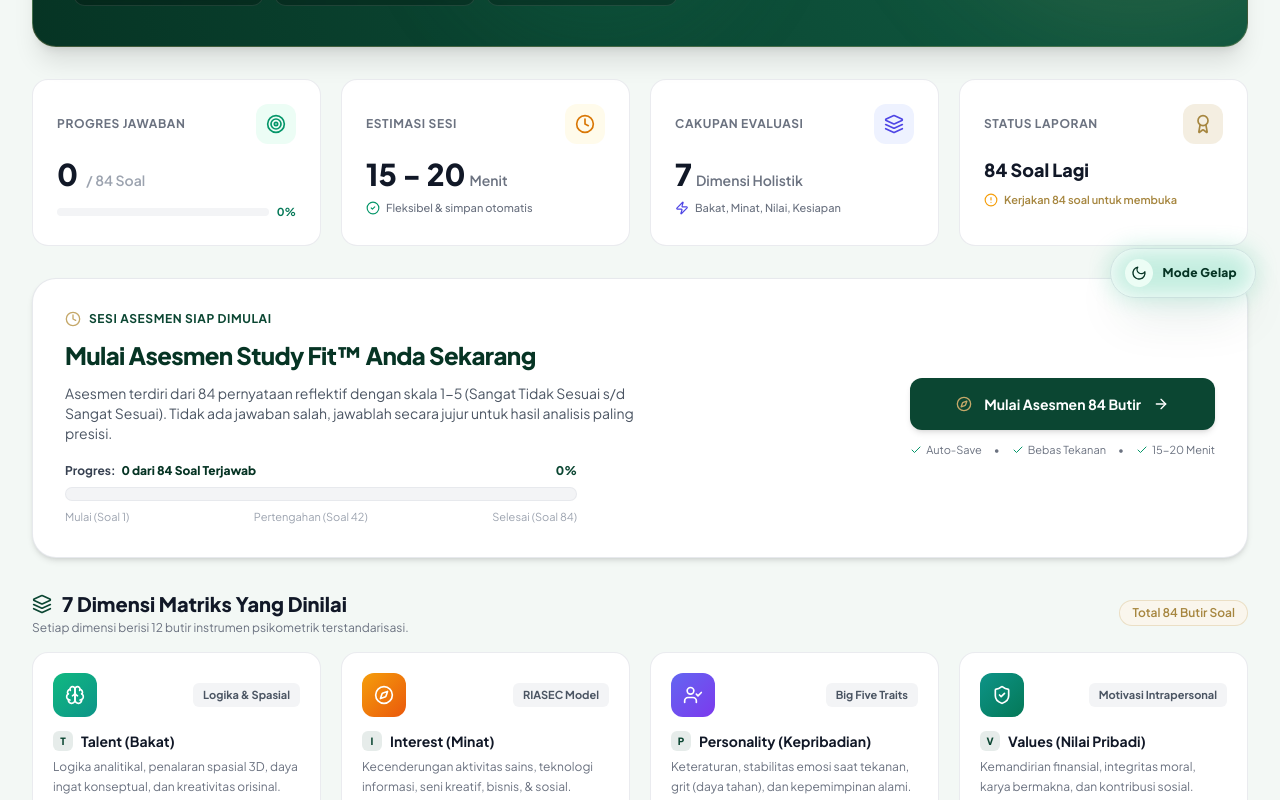
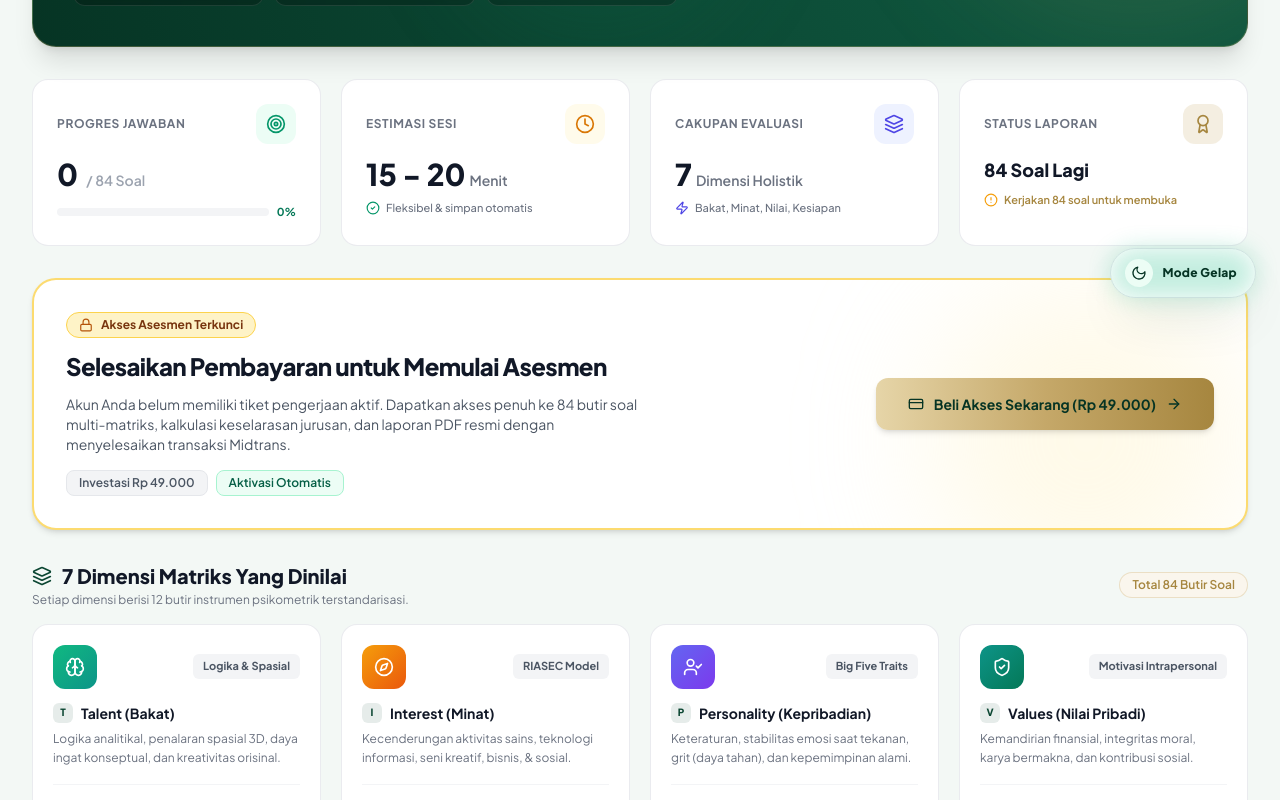
Before and after one commit to adjiepradana/ggc-assesment-system, a Next.js app: page /student/dashboard in a window 1280 px wide. Shown: the part 478-1278 px from the top of the page. Built offline with nearby package versions, Linux system fonts and the light colour scheme; no server answers.

Commit message:
feat: enforce strict paywall gatekeeper so only paid users can access assessment

```diff
--- a/src/app/api/assessment/start/route.ts
+++ b/src/app/api/assessment/start/route.ts
@@ -3,6 +3,7 @@
 import { authOptions } from "@/lib/auth";
 import { prisma } from "@/lib/prisma";
 import { all84QuestionsData, defaultLikertOptions, shuffleArrayWithSeed } from "@/lib/questions-data";
+import { checkUserPaidAccess } from "@/lib/access-check";
 
 export const dynamic = "force-dynamic";
 
@@ -18,6 +19,25 @@
     }
 
     const userId = session.user.id;
+
+    // PAYWALL ACCESS GATEKEEPER:
+    // Only users who have paid (or admin/demo) are permitted to take the assessment
+    const hasPaidAccess = await checkUserPaidAccess(
+      userId,
+      session.user.email,
+      session.user.role
+    );
+
+    if (!hasPaidAccess) {
+      return NextResponse.json(
+        {
+          error: "PAYMENT_REQUIRED",
+          payment_required: true,
+          message: "Akses asesmen terkunci. Silakan selesaikan pembayaran resmi via Midtrans untuk membuka 84 butir soal.",
+        },
+        { status: 402 }
+      );
+    }
 
     // 1. Find or create an active assessment session
     let assessmentSession = null;
--- a/src/app/student/assessment/page.tsx
+++ b/src/app/student/assessment/page.tsx
@@ -37,7 +37,10 @@
   LayoutList,
   Maximize2,
   Trophy,
+  Lock,
+  CreditCard,
 } from "lucide-react";
+import MidtransCheckoutModal from "@/components/MidtransCheckoutModal";
 
 interface QuestionItem {
   id: string;
@@ -220,6 +223,8 @@
   const [isSubmitting, setIsSubmitting] = useState(false);
   const [isCompletedSuccess, setIsCompletedSuccess] = useState(false);
   const [isDimensionsOpen, setIsDimensionsOpen] = useState(false);
+  const [isPaymentRequired, setIsPaymentRequired] = useState(false);
+  const [isCheckoutModalOpen, setIsCheckoutModalOpen] = useState(false);
 
   // Celebrated section tracking to prevent repeat celebration popups
   const [celebratedSections, setCelebratedSections] = useState<number[]>([]);
@@ -255,7 +260,11 @@
         const data = await res.json();
 
         if (!res.ok) {
-          throw new Error(data.error || "Gagal memuat instrumen asesmen.");
+          if (res.status === 402 || data.payment_required || data.error === "PAYMENT_REQUIRED") {
+            setIsPaymentRequired(true);
+            return;
+          }
+          throw new Error(data.message || data.error || "Gagal memuat instrumen asesmen.");
         }
 
         const qList: QuestionItem[] = data.questions || [];
@@ -651,6 +660,69 @@
             Mengalibrasi 84 instrumen multi-matriks Study Fit™ terstandarisasi untuk Anda.
           </p>
         </div>
+      </div>
+    );
+  }
+
+  // Paywall Required Screen (Only Paid Students Permitted)
+  if (isPaymentRequired) {
+    return (
+      <div className="max-w-xl mx-auto my-12 p-8 sm:p-12 rounded-[2.5rem] bg-white dark:bg-[#07261B] border border-ggc-gold/40 shadow-2xl text-center relative overflow-hidden">
+        <div className="absolute top-0 right-0 w-80 h-80 bg-ggc-gold/15 rounded-full blur-3xl pointer-events-none" />
+        <div className="w-20 h-20 rounded-3xl bg-amber-100 text-amber-800 flex items-center justify-center mx-auto mb-6 shadow-md border border-amber-300">
+          <Lock className="w-10 h-10 text-amber-800" />
+        </div>
+
+        <span className="inline-flex items-center gap-1.5 px-3.5 py-1 rounded-full bg-ggc-gold/15 text-ggc-gold-dark text-xs font-bold uppercase tracking-wider mb-3 border border-ggc-gold/30">
+          <Sparkles className="w-3.5 h-3.5" /> Akses Asesmen Terkunci
+        </span>
+
+        <h2 className="text-2xl sm:text-3xl font-black text-ggc-dark dark:text-white tracking-tight">
+          Selesaikan Pembayaran untuk Memulai
+        </h2>
+
+        <p className="mt-3 text-xs sm:text-sm text-gray-600 dark:text-gray-300 max-w-md mx-auto leading-relaxed">
+          Instrumen Study Fit Assessment™ 84 butir hanya dapat diakses setelah pembayaran resmi terverifikasi oleh sistem Midtrans. Dapatkan rekomendasi rumpun jurusan dan pemetaan potensi diri Anda.
+        </p>
+
+        <div className="my-6 p-5 rounded-2xl bg-ggc-tint/60 dark:bg-[#031810] border border-ggc-subtle dark:border-[#11402E] text-left space-y-2 text-xs">
+          <div className="flex items-center gap-2 text-gray-700 dark:text-gray-300">
+            <CheckCircle2 className="w-4 h-4 text-ggc-gold shrink-0" />
+            <span>84 Pertanyaan Multi-Matriks (Bakat, Minat, Kepribadian, Nilai)</span>
+          </div>
+          <div className="flex items-center gap-2 text-gray-700 dark:text-gray-300">
+            <CheckCircle2 className="w-4 h-4 text-ggc-gold shrink-0" />
+            <span>Rekomendasi Top 5 Jurusan PTN & PTS Terbaik di Indonesia</span>
+          </div>
+          <div className="flex items-center gap-2 text-gray-700 dark:text-gray-300">
+            <CheckCircle2 className="w-4 h-4 text-ggc-gold shrink-0" />
+            <span>Laporan Hasil Eksekutif & Sertifikat Digital Terverifikasi</span>
+          </div>
+        </div>
+
+        <div className="flex flex-col sm:flex-row items-center justify-center gap-3">
+          <button
+            type="button"
+            onClick={() => setIsCheckoutModalOpen(true)}
+            className="w-full sm:w-auto inline-flex items-center justify-center gap-2 px-8 py-3.5 rounded-xl font-bold text-ggc-dark bg-gradient-to-r from-[#E6D5A8] via-ggc-gold to-ggc-gold-dark hover:shadow-lg transition-all text-xs shadow-md cursor-pointer"
+          >
+            <CreditCard className="w-4 h-4 text-ggc-dark" />
+            <span>Bayar via Midtrans (Rp 49.000)</span>
+            <ArrowRight className="w-4 h-4 text-ggc-dark" />
+          </button>
+          <Link
+            href="/student/dashboard"
+            className="w-full sm:w-auto inline-flex items-center justify-center gap-2 px-6 py-3.5 rounded-xl font-bold text-gray-700 dark:text-gray-300 bg-white dark:bg-[#082E20] border border-gray-300 dark:border-[#11402E] hover:bg-gray-50 transition-all text-xs shadow-sm"
+          >
+            <span>Kembali ke Dashboard</span>
+          </Link>
+        </div>
+
+        <MidtransCheckoutModal
+          isOpen={isCheckoutModalOpen}
+          onClose={() => setIsCheckoutModalOpen(false)}
+          price={49000}
+        />
       </div>
     );
   }
--- a/src/app/student/dashboard/page.tsx
+++ b/src/app/student/dashboard/page.tsx
@@ -34,7 +34,10 @@
   Check,
   AlertCircle,
   Printer,
+  Lock,
+  CreditCard,
 } from "lucide-react";
+import { checkUserPaidAccess } from "@/lib/access-check";
 
 export default async function StudentDashboardPage() {
   const session = await getServerSession(authOptions);
@@ -52,9 +55,16 @@
     C: 0,
     R: 0,
   };
+  let hasPaidAccess = false;
 
   if (session?.user?.id) {
     try {
+      hasPaidAccess = await checkUserPaidAccess(
+        session.user.id,
+        session.user.email,
+        session.user.role
+      );
+
       const user = await prisma.user.findUnique({
         where: { id: session.user.id },
         include: {
@@ -496,9 +506,51 @@
           </div>
         </div>
       ) : (
-        /* VARIANT B: SEDANG / BELUM MENGERJAKAN */
-        <div className="p-6 sm:p-8 rounded-3xl bg-white border border-gray-200/90 shadow-md relative overflow-hidden">
-          <div className="flex flex-col lg:flex-row lg:items-center justify-between gap-6">
+        /* VARIANT B: BELUM MEMBAYAR (PAYWALL) */
+        !hasPaidAccess ? (
+          <div className="p-6 sm:p-8 rounded-3xl bg-white border-2 border-amber-300/80 shadow-md relative overflow-hidden">
+            <div className="absolute top-0 right-0 w-80 h-80 bg-amber-100/40 rounded-full blur-3xl pointer-events-none" />
+            <div className="flex flex-col lg:flex-row lg:items-center justify-between gap-6 relative z-10">
+              <div className="space-y-3 max-w-xl">
+                <div className="inline-flex items-center gap-2 px-3 py-1 rounded-full bg-amber-100 text-amber-900 text-xs font-bold border border-amber-300">
+                  <Lock className="w-3.5 h-3.5 text-amber-700" />
+                  <span>Akses Asesmen Terkunci</span>
+                </div>
+
+                <h2 className="text-xl sm:text-2xl font-black text-gray-900 tracking-tight">
+                  Selesaikan Pembayaran untuk Memulai Asesmen
+                </h2>
+
+                <p className="text-xs sm:text-sm text-gray-600 leading-relaxed">
+                  Akun Anda belum memiliki tiket pengerjaan aktif. Dapatkan akses penuh ke 84 butir soal multi-matriks, kalkulasi keselarasan jurusan, dan laporan PDF resmi dengan menyelesaikan transaksi Midtrans.
+                </p>
+
+                <div className="pt-1 flex flex-wrap gap-2 text-xs font-semibold text-gray-600">
+                  <span className="px-3 py-1 rounded-lg bg-gray-100 border border-gray-200">
+                    Investasi Rp 49.000
+                  </span>
+                  <span className="px-3 py-1 rounded-lg bg-emerald-50 text-emerald-800 border border-emerald-200">
+                    Aktivasi Otomatis
+                  </span>
+                </div>
+              </div>
+
+              <div className="flex flex-col sm:flex-row lg:flex-col gap-3 shrink-0">
+                <Link
+                  href="/student/assessment"
+                  className="inline-flex items-center justify-center gap-2.5 px-8 py-4 rounded-xl font-bold text-ggc-dark bg-gradient-to-r from-[#E6D5A8] via-ggc-gold to-ggc-gold-dark hover:shadow-lg transition-all text-sm group shadow-md"
+                >
+                  <CreditCard className="w-4 h-4 text-ggc-dark" />
+                  <span>Beli Akses Sekarang (Rp 49.000)</span>
+                  <ArrowRight className="w-4 h-4 text-ggc-dark transition-transform duration-200 group-hover:translate-x-1" />
+                </Link>
+              </div>
+            </div>
+          </div>
+        ) : (
+          /* VARIANT C: SUDAH MEMBAYAR - SEDANG / BELUM MENGERJAKAN */
+          <div className="p-6 sm:p-8 rounded-3xl bg-white border border-gray-200/90 shadow-md relative overflow-hidden">
+            <div className="flex flex-col lg:flex-row lg:items-center justify-between gap-6">
             <div className="space-y-3 max-w-xl">
               <div className="flex items-center gap-2 text-xs font-bold uppercase tracking-wider text-ggc">
                 <Clock className="w-4 h-4 text-ggc-gold" />
@@ -574,7 +626,7 @@
             </div>
           </div>
         </div>
-      )}
+      ) )}
 
       {/* ================= 5. 7 DIMENSI HOLISTIK GRID ================= */}
       <div className="space-y-4">
--- /dev/null
+++ b/src/lib/access-check.ts
@@ -0,0 +1,72 @@
+import { prisma } from "@/lib/prisma";
+
+/**
+ * Checks whether a user has authorized paid access to take the GGC Study Fit Assessment™.
+ *
+ * Requirements for active access:
+ * 1. Admin role always has access.
+ * 2. User has at least one Order with status "SUCCESS".
+ * 3. User has redeemed a legacy AccessCode (backwards-compatibility).
+ * 4. Default seed student account ("student@ggc.id") has development access.
+ */
+export async function checkUserPaidAccess(
+  userId: string,
+  userEmail?: string | null,
+  userRole?: string | null
+): Promise<boolean> {
+  // 1. Administrators have unrestricted access
+  if (userRole === "ADMIN") {
+    return true;
+  }
+
+  // 2. Demo test user bypass for development / evaluation
+  if (userEmail === "student@ggc.id") {
+    return true;
+  }
+
+  try {
+    const normalizedEmail = userEmail?.toLowerCase().trim();
+
+    // 3. Check for a successful paid order
+    const paidOrder = await prisma.order.findFirst({
+      where: {
+        status: "SUCCESS",
+        OR: [
+          { user_id: userId },
+          ...(normalizedEmail ? [{ customer_email: normalizedEmail }] : []),
+        ],
+      },
+    });
+
+    if (paidOrder) {
+      return true;
+    }
+
+    // 4. Backwards compatibility: Check if student has an existing completed session or redeemed access code
+    const legacyCode = await prisma.accessCode.findFirst({
+      where: {
+        used_by: userId,
+        status: "USED",
+      },
+    });
+
+    if (legacyCode) {
+      return true;
+    }
+
+    // 5. If user already has an existing session in the database (e.g. prior to payment integration)
+    const existingSession = await prisma.assessmentSession.findFirst({
+      where: { user_id: userId },
+    });
+
+    if (existingSession && existingSession.status === "COMPLETED") {
+      return true;
+    }
+
+    return false;
+  } catch (error) {
+    console.warn("⚠️ Error checking user paid access:", error);
+    // In case of transient DB read error, default to false to protect paywall
+    return false;
+  }
+}
```
